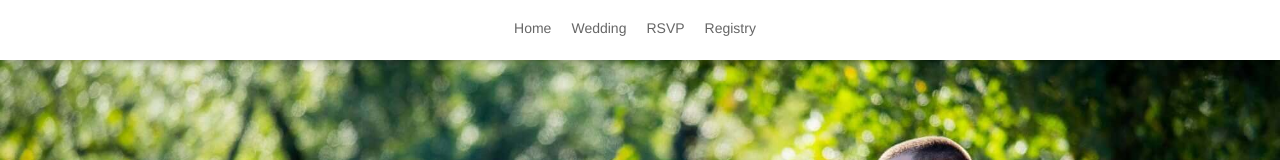
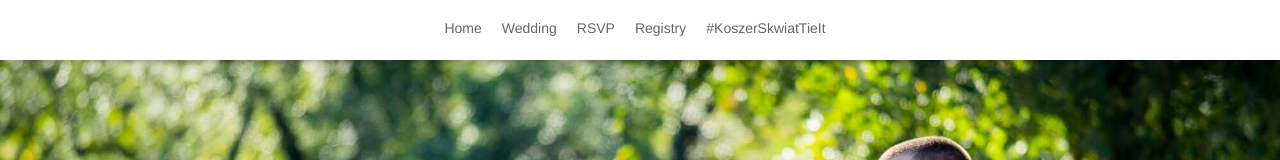
Before and after one commit to rskwiat/wedding-website, a React app: page / in a window 1280 px wide. Shown: the top 160 px of the page. Built offline with nearby package versions, Linux system fonts and the light colour scheme; no server answers; what react-google-maps, webfontloader would draw is missing.

Commit message:
committing stuff

```diff
--- a/routes/apiRoutes.js
+++ b/routes/apiRoutes.js
@@ -42,7 +42,8 @@ router.get('/accommodations', (req, res) => {
 router.get('/story', (req, res) => {
   res.json({
     'title': 'Our Story',
-    'intro': 'Melissa and Rob met on December 30, 2012 at one of Tom\'s [Melissa\'s Brother] famous New Year\'s Eve Eve parties. Melissa and Rob got drunk, talked about Chuck Palahniuk and at 4am Rob asked Melissa for her number after Melissa asked Rob if he was ever going to ask Melissa for her number. The next day Melissa was at the worst New Year\'s Eve Party in the whole wide world so Melissa texted Rob at 2am to see if he was having more fun than she was. He was so Melissa schlepped from Bay Ridge to Midtown, where they met up and hung out all night and the whole next day. From there, they were pretty much inseparable. When they first met, they were both working in tech a block away from each other. Then Melissa decided to stop selling her soul and become a children\'s librarian. Rob still sells his soul but he likes it. Melissa is from Brooklyn and Rob\'s from Jersey but we try not to judge him too much for it.'
+    'intro': 'Melissa and Rob met on December 30, 2012 at one of Tom\'s [Melissa\'s Brother] famous New Year\'s Eve Eve parties. Melissa and Rob got drunk, talked about Chuck Palahniuk and at 4am Rob asked Melissa for her number after Melissa asked Rob if he was ever going to ask her for her number. The next day Melissa was at a terrible New Year\'s Eve Party, so she texted Rob at 2am to see if he was having more fun than she was. He was, so Melissa schlepped from Bay Ridge to Midtown, where they met up and hung out all night and the whole next day. From there, they were pretty much inseparable. They merged cats (aka moved in together) two years after meeting and also adopted an exceedingly grouchy senior dog named Lilo. Rob proposed spontaneously in Chicago with Melissa\'s great-grandmother\'s ring. After being surprised for a good 20 minutes and forgetting to actually say yes, Melissa did in fact say yes, which brings us to this very moment in which you are reading this story. The story will continue on October 27, 2018... ',
+    'wedding': 'We are so excited to have you at our wedding. Get ready to eat, drink, and be merry with the happy couple! #KoszerSkwiatTieIt'
   });
 });
 
--- a/src/components/navigation.js
+++ b/src/components/navigation.js
@@ -26,6 +26,14 @@ const Navigation = () => (
        { NAV.map(function(item, index){
           return <NavLink key={index} title={item.title} url={item.url} />
         })}
+       <li>
+        <a
+          href="https://www.instagram.com/explore/tags/koszerskwiattieit/"
+          target="_blank"
+          rel="noopener noreferrer">
+          #KoszerSkwiatTieIt
+        </a>
+       </li>
     </ul>
   </nav>
 );
--- a/src/views/home.js
+++ b/src/views/home.js
@@ -11,12 +11,13 @@ class Home extends Component {
   }
 
   renderOurStory() {
-    const { title, intro } = this.props.story;
+    const { title, intro, wedding } = this.props.story;
     return (
       <div className="container container-small our-story">
         <div className="row">
           <h2>{title}</h2>
           <p>{intro}</p>
+          <p>{wedding}</p>
         </div>
       </div>
     );
@@ -58,6 +59,7 @@ function mapStateToProps(state) {
 }
 
 Home.propTypes = {
+  wedding: Proptypes.string,
   title: Proptypes.string,
   story: Proptypes.object,
   intro: Proptypes.string,
--- a/src/views/registry.js
+++ b/src/views/registry.js
@@ -62,6 +62,7 @@ function mapStateToProps(state) {
 
 
 Registry.propTypes = {
+  fetchAccommodations: Proptypes.func.isRequired,
   fetchLocation: Proptypes.func.isRequired,
   location: Proptypes.object,
   date: Proptypes.string,
--- a/src/views/thankyou.js
+++ b/src/views/thankyou.js
@@ -49,6 +49,7 @@ function mapStateToProps(state) {
 }
 
 ThankYou.propTypes = {
+  fetchAccommodations: Proptypes.func.isRequired,
   fetchLocation: Proptypes.func.isRequired,
   location: Proptypes.object,
   pageId: Proptypes.string
--- a/webpack.config.js
+++ b/webpack.config.js
@@ -12,7 +12,6 @@ const VENDOR_LIBS = [
   'react-dom',
   'react-redux',
   'react-router-dom',
-  'redux-form',
   'redux-thunk',
   'redux-form',
   'webfontloader',
@@ -21,6 +20,7 @@ const VENDOR_LIBS = [
 const config = {
 	entry: {
     bundle: path.resolve('./src/index.js'),
+    vendor: VENDOR_LIBS,
   },
 	output: {
 		path: path.join(__dirname, './public'),
@@ -60,8 +60,7 @@ const config = {
 	},
   plugins: [
     new webpack.optimize.CommonsChunkPlugin({
-      name: "vendor",
-      minChunks: Infinity,
+      names: ['vendor', 'manifest']
     }),
     new ExtractTextPlugin({
       filename: 'styles.[name].[chunkhash].css',
```
